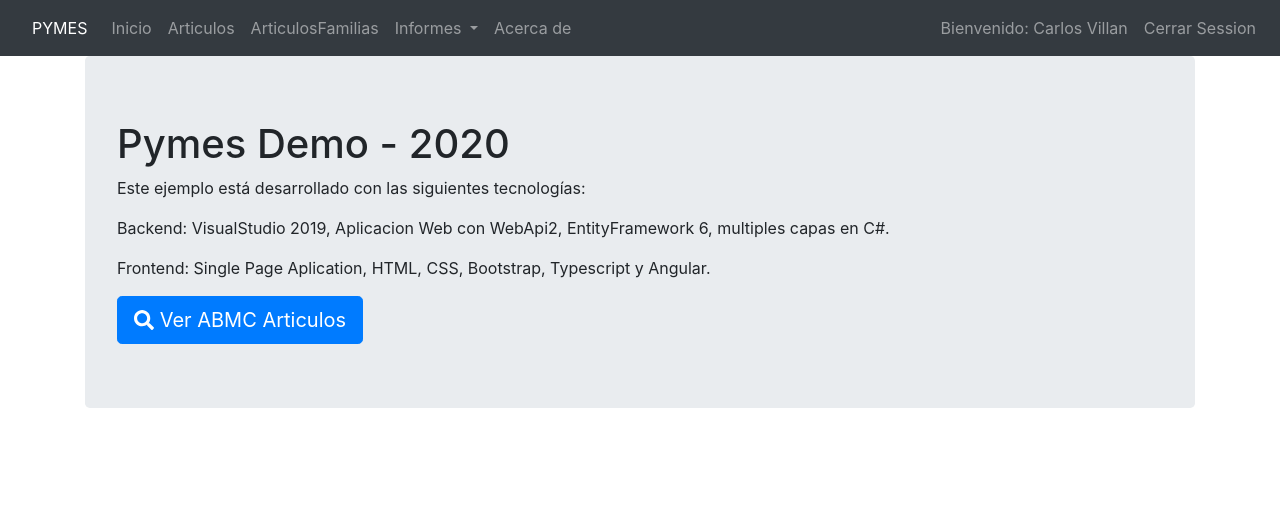
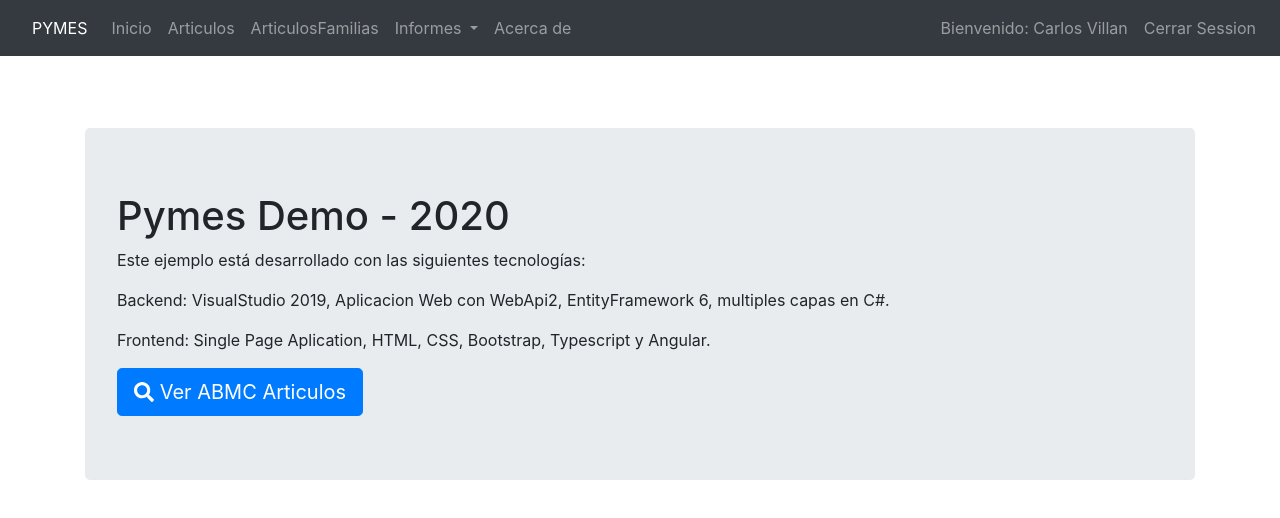
Before and after one commit to nicoacos7a/pymes-2020-4k3, an Angular app: page /inicio in a window 1280 px wide. Shown: the top 518 px of the page. Built offline with nearby package versions, Linux system fonts and the light colour scheme.

Commit message:
1 file modified

```diff
--- a/src/app/app.component.css
+++ b/src/app/app.component.css
@@ -1,3 +1,5 @@
-p {
-  font-family: Lato;
+/* Bajar el contenido del body porque la fixed navbar ocupa el top de la pantalla*/
+#divBody {
+    min-height: 75rem;
+    padding-top: 4.5rem;
 }
```
